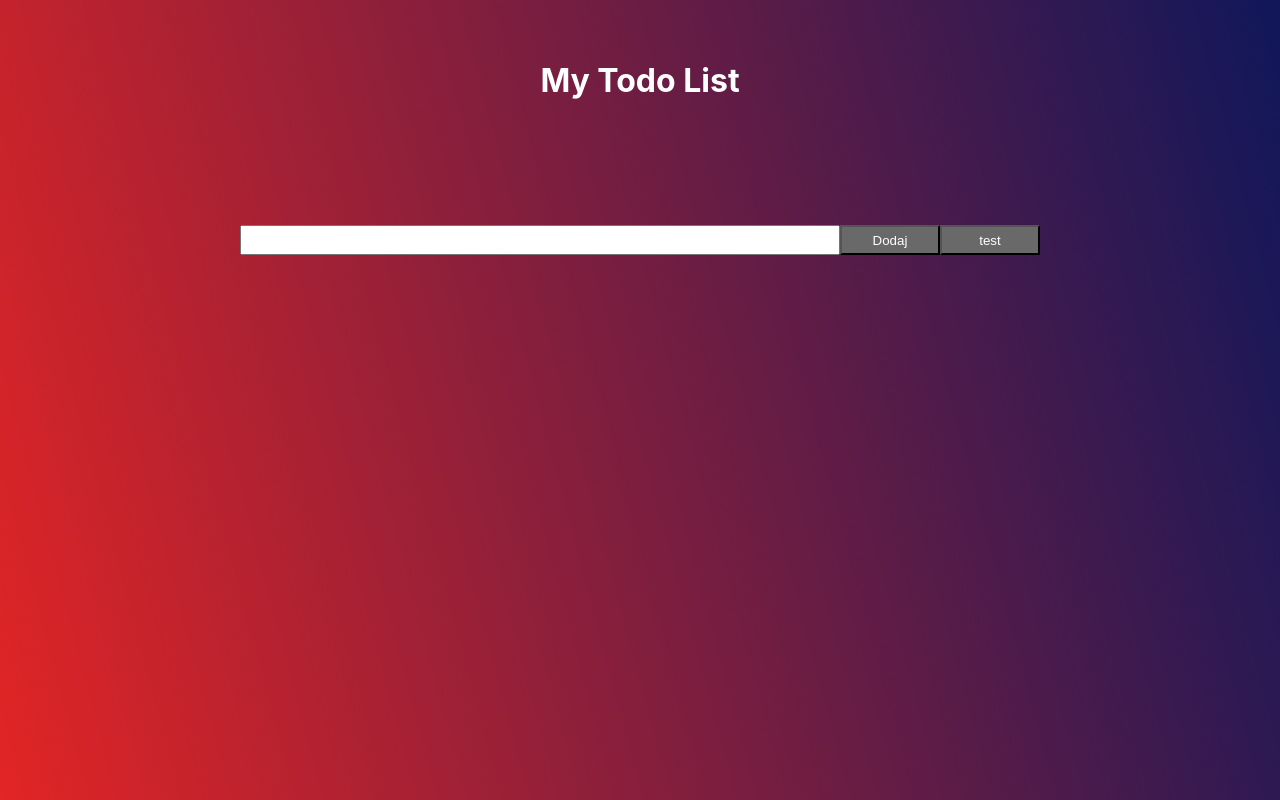
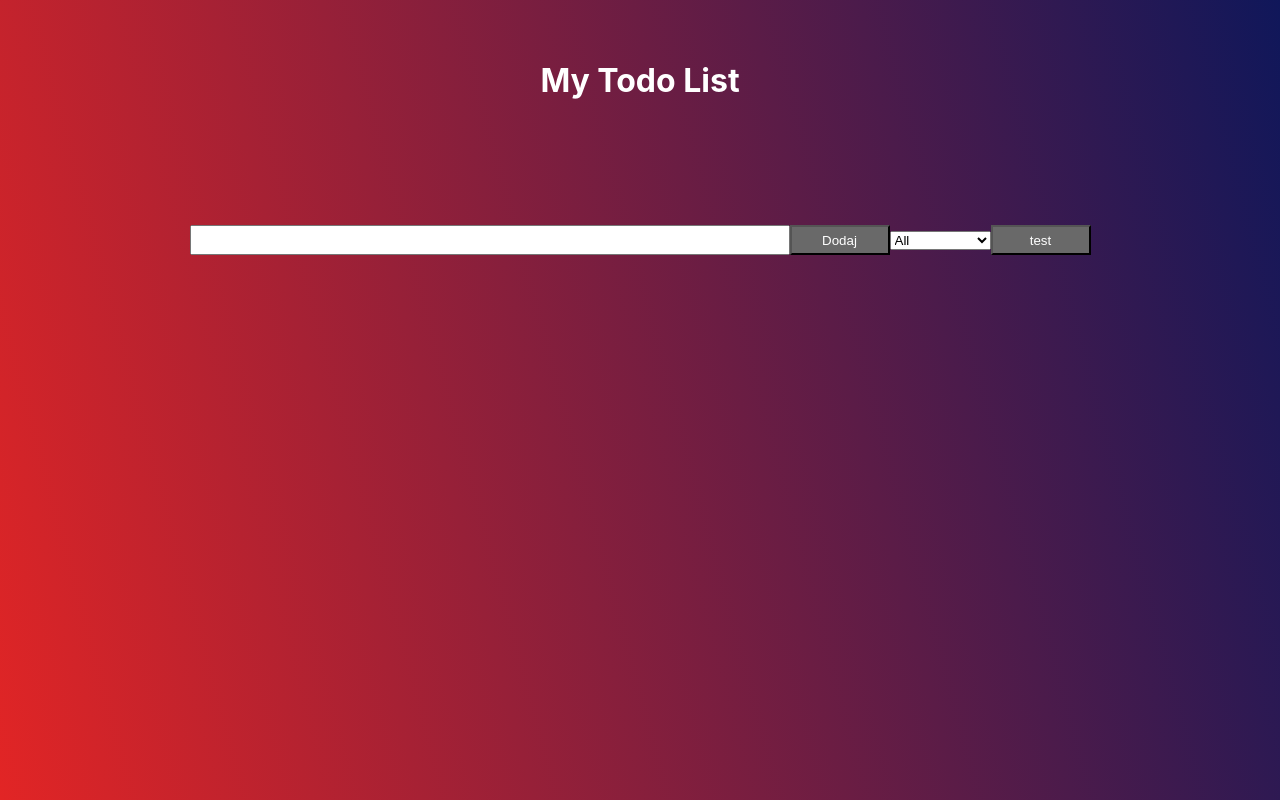
Before and after one commit to Branimir026/my-todo-list, a React (Create React App) app: page / in a window 1280 px wide. Built offline with nearby package versions, Linux system fonts and the light colour scheme.

Commit message:
Added filter for all/completed/uncompleted todos

```diff
--- a/src/App.js
+++ b/src/App.js
@@ -1,4 +1,4 @@
-import React, { useState } from "react";
+import React, { useState, useEffect } from "react";
 import "./App.css";
 import Form from "./components/Form";
 import TodoList from "./components/TodoList";
@@ -6,6 +6,21 @@ import TodoList from "./components/TodoList";
 function App() {
   const [inputText, setInputText] = useState("");
   const [todos, setTodos] = useState([]);
+  const [filterStatus, setFilterStatus] = useState("All");
+  const [filteredTodos, setFilteredTodos] = useState([]);
+
+  useEffect(() => {
+    switch (filterStatus) {
+      case "Completed":
+        setFilteredTodos(todos.filter((todo) => todo.isCompleted === true));
+        break;
+      case "Uncompleted":
+        setFilteredTodos(todos.filter((todo) => todo.isCompleted === false));
+        break;
+      default:
+        setFilteredTodos(todos);
+    }
+  }, [filterStatus, todos]);
 
   return (
     <div className="container">
@@ -17,8 +32,14 @@ function App() {
         setInputText={setInputText}
         todos={todos}
         setTodos={setTodos}
+        setFilterStatus={setFilterStatus}
+        filterStatus={filterStatus}
       />
-      <TodoList todos={todos} setTodos={setTodos} />
+      <TodoList
+        todos={todos}
+        setTodos={setTodos}
+        filteredTodos={filteredTodos}
+      />
     </div>
   );
 }
--- a/src/components/Form.js
+++ b/src/components/Form.js
@@ -1,7 +1,14 @@
 import React from "react";
 import { v4 as uuidv4 } from "uuid";
 
-function Form({ inputText, setInputText, todos, setTodos }) {
+function Form({
+  inputText,
+  setInputText,
+  todos,
+  setTodos,
+  setFilterStatus,
+  filterStatus,
+}) {
   const inputTextHandler = (e) => {
     setInputText(e.target.value);
   };
@@ -12,9 +19,14 @@ function Form({ inputText, setInputText, todos, setTodos }) {
     setInputText("");
   };
 
+  const filterStatusHandler = (e) => {
+    setFilterStatus(e.target.value);
+  };
+
   const test = (e) => {
     e.preventDefault();
     console.log(todos);
+    console.log(filterStatus);
   };
 
   return (
@@ -32,6 +44,11 @@ function Form({ inputText, setInputText, todos, setTodos }) {
       >
         Dodaj
       </button>
+      <select onChange={filterStatusHandler} name="filter">
+        <option value="All">All</option>
+        <option value="Completed">Completed</option>
+        <option value="Uncompleted">Uncompleted</option>
+      </select>
       <button onClick={test} className="todo-button" type="submit">
         test
       </button>
--- a/src/components/Todo.js
+++ b/src/components/Todo.js
@@ -7,7 +7,7 @@ function Todo({ text, isCompleted, isCompletedHandler, isDeletedHandler }) {
         <span>{text}</span>
         <button onClick={isDeletedHandler}>Delete</button>
         <input
-          value={isCompleted}
+          defaultChecked={isCompleted}
           onChange={isCompletedHandler}
           type="checkbox"
         ></input>
--- a/src/components/TodoList.js
+++ b/src/components/TodoList.js
@@ -1,7 +1,7 @@
 import React from "react";
 import Todo from "./Todo";
 
-function TodoList({ todos, setTodos }) {
+function TodoList({ todos, setTodos, filteredTodos }) {
   const isCompletedHandler = (id) => {
     setTodos(
       todos.map((todo) => {
@@ -23,7 +23,7 @@ function TodoList({ todos, setTodos }) {
   return (
     <div className="todo-container">
       <ul className="todo-list">
-        {todos.map((todo) => (
+        {filteredTodos.map((todo) => (
           <Todo
             text={todo.text}
             key={todo.id}
```
